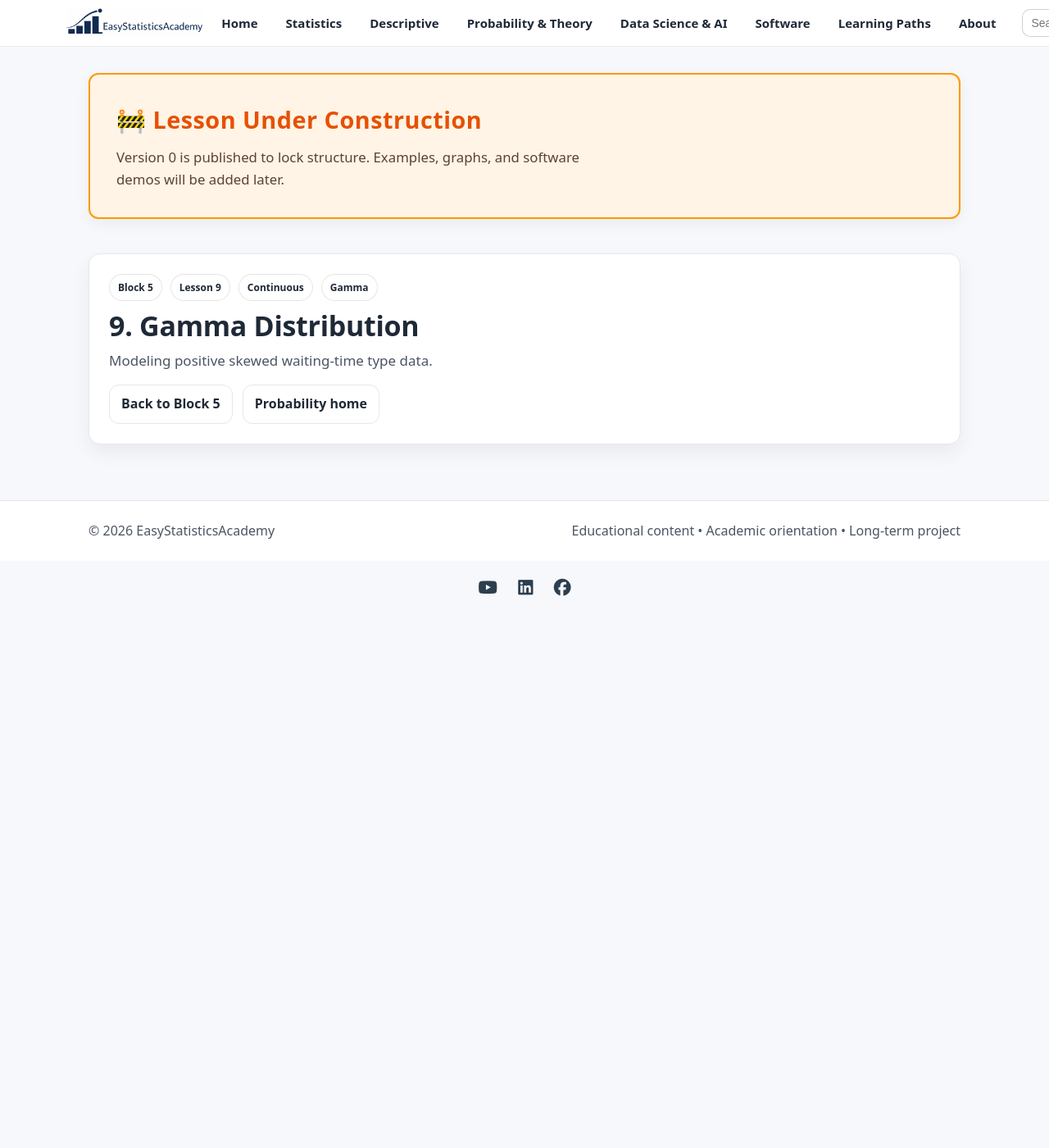
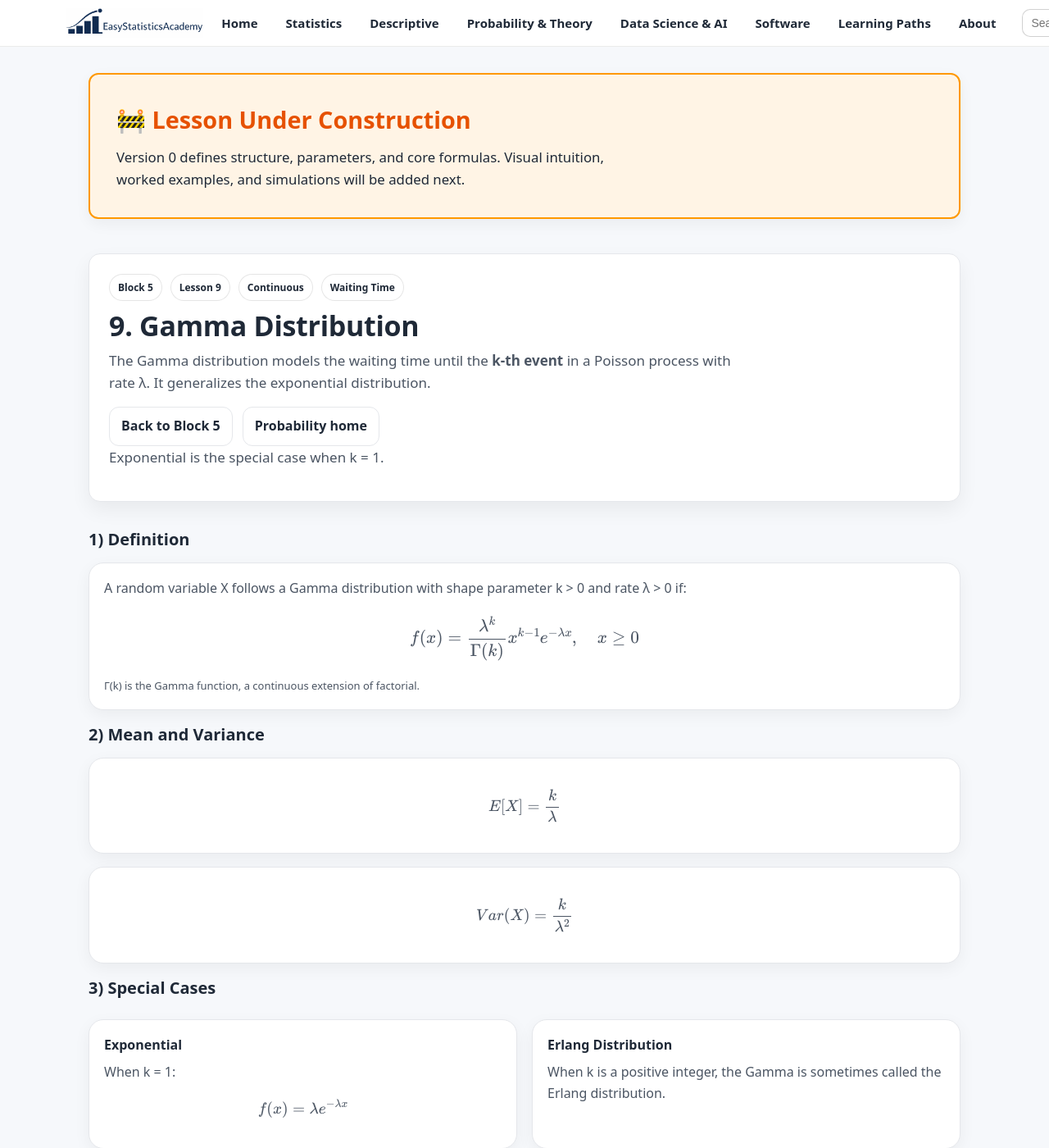
Before and after one commit to ammar-homaida-statistics/easystatisticsacademy, a Jekyll site: the page built from probability/distributions/gamma-distribution/index.md, in a window 1280 px wide and 1400 px high. Shown: the whole window at 82% size. Built offline with Jekyll 4.4.1, drawn with Linux system fonts in a browser that asks for light colours; some of the changed text lies outside the part shown.

Commit message:
Add lesson content

```diff
--- a/probability/distributions/gamma-distribution/index.md
+++ b/probability/distributions/gamma-distribution/index.md
@@ -1,22 +1,25 @@
 ---
 layout: default
 title: "9. Gamma Distribution"
-description: "Flexible waiting time model; generalizes exponential."
+description: "A flexible continuous distribution that generalizes the exponential and models waiting time until multiple events occur."
 permalink: /probability/distributions/gamma-distribution/
 sidebar: false
 ---
 
+<!-- UNDER CONSTRUCTION NOTICE -->
 <section class="section section-slim">
   <div class="callout" style="background:#fff4e5; border:2px solid #ff9800; padding:2rem; border-radius:12px;">
     <div class="callout-copy">
-      <h2 style="margin-top:0; color:#e65100; font-size:1.8rem; letter-spacing:0.5px;">🚧 Lesson Under Construction</h2>
-      <p style="margin:0; font-size:1.05rem; color:#5d4037; line-height:1.6;">
-        Version 0 is published to lock structure. Examples, graphs, and software demos will be added later.
+      <h2 style="margin-top:0; color:#e65100; font-size:1.8rem;">🚧 Lesson Under Construction</h2>
+      <p style="margin:0; font-size:1.05rem;">
+        Version 0 defines structure, parameters, and core formulas.
+        Visual intuition, worked examples, and simulations will be added next.
       </p>
     </div>
   </div>
 </section>
 
+<!-- ✅ Continue Reading Tracking -->
 <script>
   (function () {
     var KEY = "esa_continue_probability_distributions_lesson_v0";
@@ -35,16 +38,155 @@ sidebar: false
         <span class="badge">Block 5</span>
         <span class="badge">Lesson 9</span>
         <span class="badge">Continuous</span>
-        <span class="badge">Gamma</span>
+        <span class="badge">Waiting Time</span>
       </div>
 
       <h1>9. Gamma Distribution</h1>
-      <p class="lead">Modeling positive skewed waiting-time type data.</p>
+
+      <p class="lead">
+        The Gamma distribution models the waiting time until the
+        <strong>k-th event</strong> in a Poisson process with rate λ.
+        It generalizes the exponential distribution.
+      </p>
 
       <div class="hero-actions">
         <a class="btn btn-outline" href="/probability/distributions/">Back to Block 5</a>
         <a class="btn btn-outline" href="/probability/">Probability home</a>
       </div>
+
+      <p class="muted-mini">
+        Exponential is the special case when k = 1.
+      </p>
     </div>
   </div>
 </section>
+
+<section class="section">
+  <div class="section-head">
+    <h2>1) Definition</h2>
+  </div>
+
+  <div class="card">
+    <p>
+      A random variable X follows a Gamma distribution with
+      shape parameter k > 0 and rate λ > 0 if:
+    </p>
+
+    <p style="font-size:1.1rem;">
+      $$
+      f(x) =
+      \frac{\lambda^k}{\Gamma(k)} x^{k-1} e^{-\lambda x},
+      \quad x \ge 0
+      $$
+    </p>
+
+    <p class="muted-mini">
+      Γ(k) is the Gamma function, a continuous extension of factorial.
+    </p>
+  </div>
+</section>
+
+<section class="section">
+  <div class="section-head">
+    <h2>2) Mean and Variance</h2>
+  </div>
+
+  <div class="card">
+    <p style="margin:0;">
+      $$
+      E[X] = \frac{k}{\lambda}
+      $$
+    </p>
+  </div>
+
+  <div class="card" style="margin-top:1rem;">
+    <p style="margin:0;">
+      $$
+      Var(X) = \frac{k}{\lambda^2}
+      $$
+    </p>
+  </div>
+</section>
+
+<section class="section">
+  <div class="section-head">
+    <h2>3) Special Cases</h2>
+  </div>
+
+  <div class="grid grid-2">
+    <div class="card">
+      <h3>Exponential</h3>
+      <p style="margin:0;">
+        When k = 1:
+        $$
+        f(x) = \lambda e^{-\lambda x}
+        $$
+      </p>
+    </div>
+
+    <div class="card">
+      <h3>Erlang Distribution</h3>
+      <p>
+        When k is a positive integer,
+        the Gamma is sometimes called the Erlang distribution.
+      </p>
+    </div>
+  </div>
+</section>
+
+<section class="section">
+  <div class="section-head">
+    <h2>4) Interpretation</h2>
+  </div>
+
+  <div class="card">
+    <ul class="bullets">
+      <li>Models time until k arrivals in a Poisson process</li>
+      <li>Flexible shape: skewed for small k, more symmetric for large k</li>
+      <li>Used in reliability and queuing theory</li>
+    </ul>
+  </div>
+</section>
+
+<section class="section section-slim">
+  <div class="callout">
+    <div class="callout-copy">
+      <h2>Outcome of this lesson</h2>
+      <ul class="bullets">
+        <li>Understand Gamma as multi-event waiting time model</li>
+        <li>Compute mean and variance</li>
+        <li>Recognize exponential as special case</li>
+        <li>Prepare for Normal distribution next</li>
+      </ul>
+    </div>
+  </div>
+</section>
+
+<section class="section section-slim">
+  <div class="callout">
+    <div class="callout-copy">
+      <h2>Next step</h2>
+      <p style="margin:0;">
+        Next, we study the most important distribution in statistics:
+        the Normal distribution.
+      </p>
+
+      <div class="pill-row" style="margin-top:1rem;">
+        <a class="btn" href="/probability/distributions/normal-distribution/">
+          Next lesson: 10. Normal Distribution →
+        </a>
+      </div>
+    </div>
+
+    <div class="callout-side">
+      <div class="mini" style="border-left:4px solid #1a73e8; padding-left:12px;">
+        <div class="mini-title" style="color:#1a73e8;">Previous lesson</div>
+        <div class="mini-body">
+          <a href="/probability/distributions/exponential-distribution/" style="color:#1a73e8; text-decoration:underline;">
+            Lesson 8 — Exponential Distribution
+          </a>
+        </div>
+      </div>
+    </div>
+  </div>
+</section>
```
